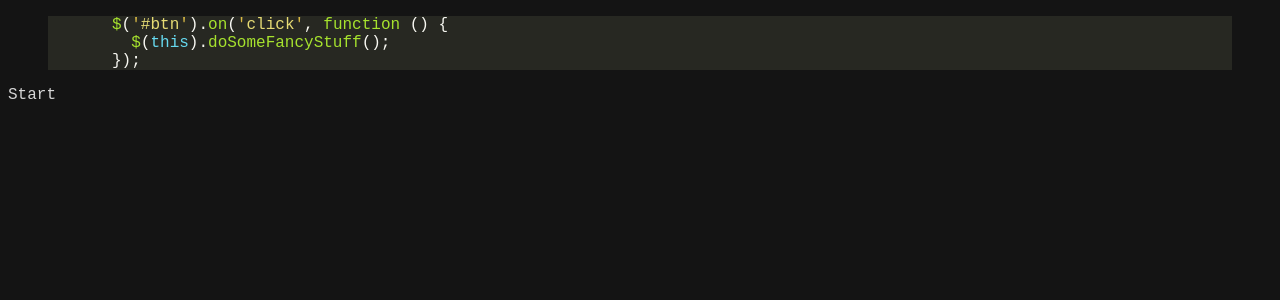
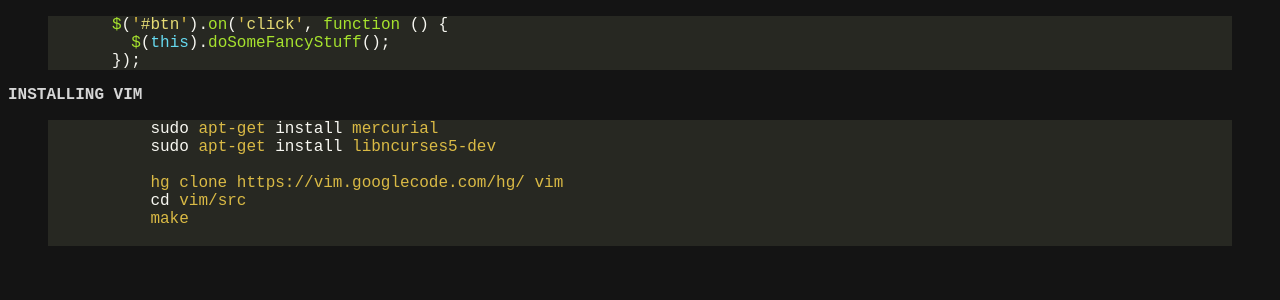
Before and after one commit to dennis84/dennis84.github.com, a Jekyll site: the page built from index.html, in a window 1280 px wide. Shown: the top 300 px of the page. Built offline with Jekyll 4.4.1, drawn with Linux system fonts in a browser that asks for light colours; Markdown is read by kramdown in place of the engine named in the settings.

Commit message:
Update index.html

```diff
--- a/index.html
+++ b/index.html
@@ -11,4 +11,16 @@ $('#btn').on('click', function () {
 
 {% endhighlight %}
 
-Start
+
+
+<h2>Installing Vim</h2>
+<p>
+    {% highlight bash %}
+    sudo apt-get install mercurial
+    sudo apt-get install libncurses5-dev
+
+    hg clone https://vim.googlecode.com/hg/ vim
+    cd vim/src
+    make
+    {% endhighlight %}
+</p>
```
